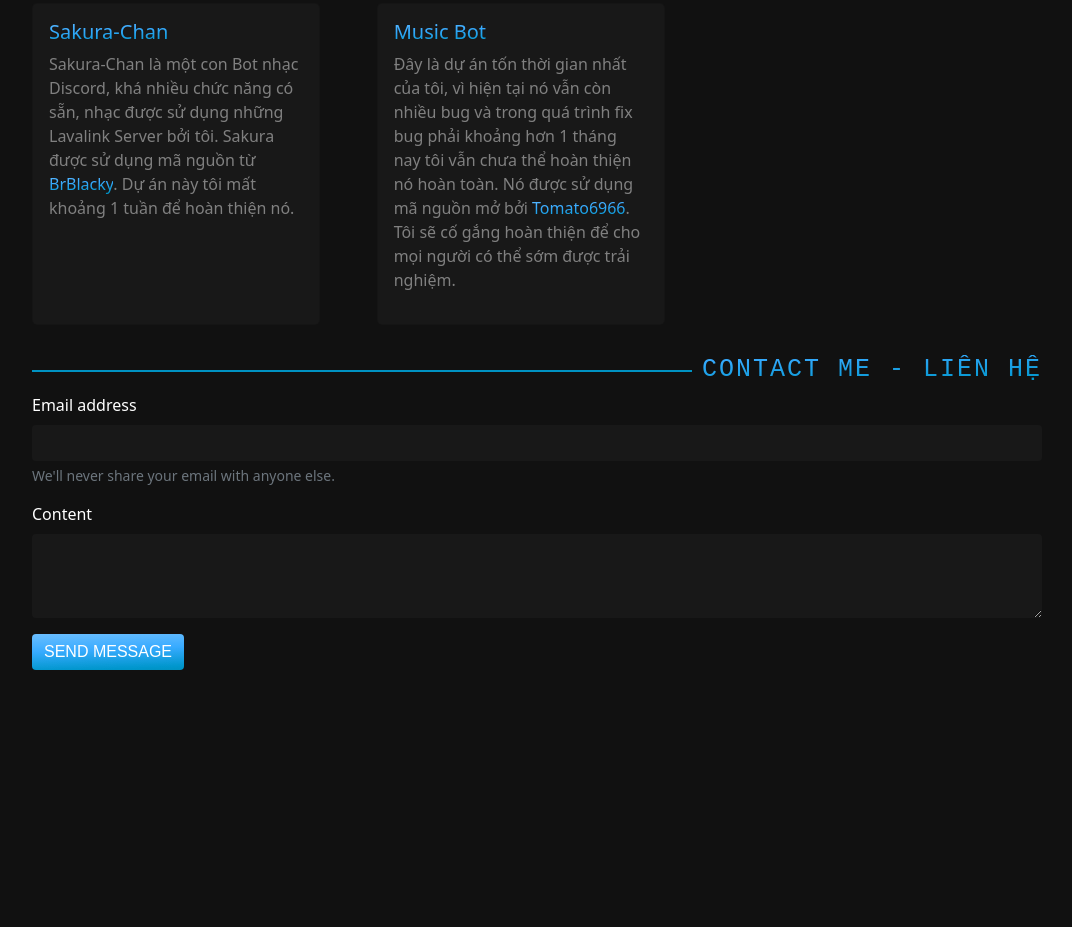
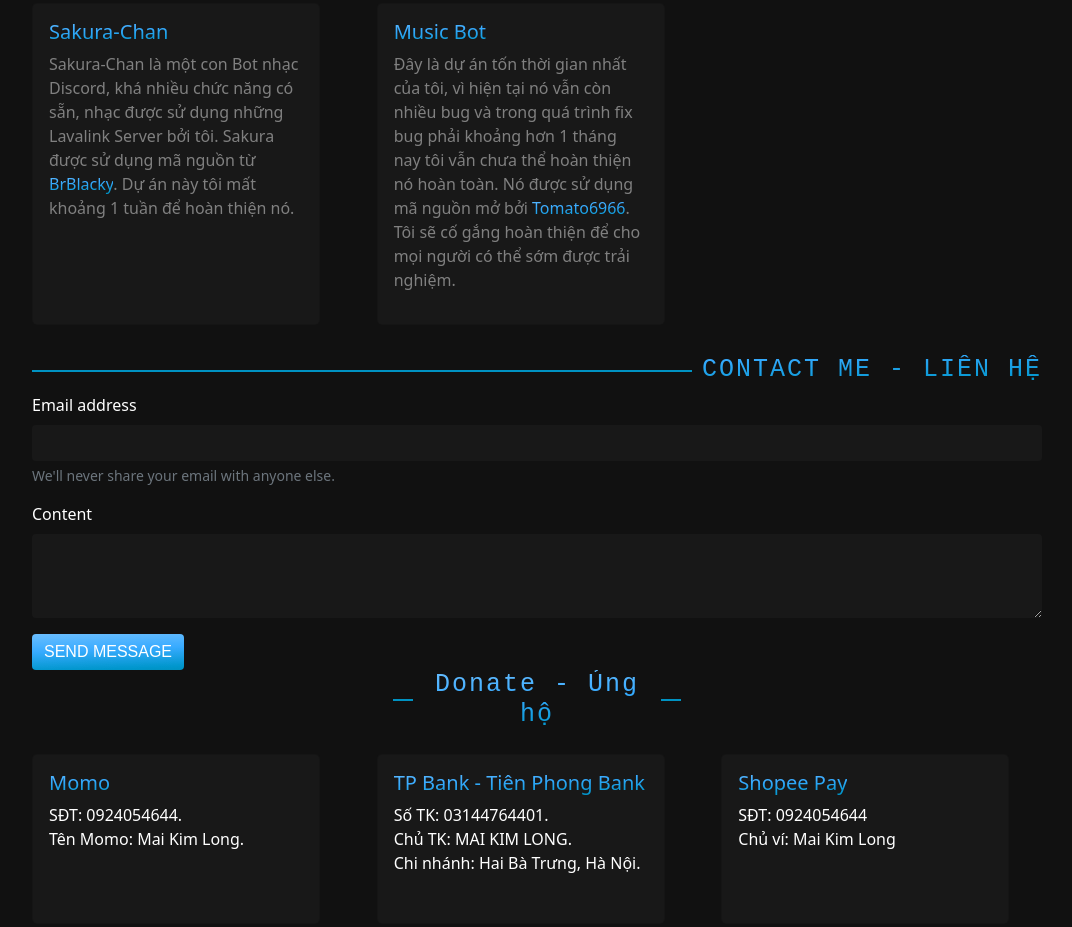
Before and after one commit to maskiilovmai/MaskiilovPortfolio, a plain HTML site: page index.html in a window 1280 px wide. Shown: the part 742-1669 px from the top of the page, without its empty margins (103-1175 px from the left). Before the commit the page ends 1436 px from the top, so only its background shows below. Drawn offline with nearby package versions, Linux system fonts and the light colour scheme; a web font is replaced by a local one.

Commit message:
Update donate

```diff
--- a/index.html
+++ b/index.html
@@ -170,6 +170,53 @@
                 <button type="submit" class="btn btn-primary" style="color: white">SEND MESSAGE</button>
             </form>
         </div>
+
+        <h1 class="gradiant-effect" id="second-heading">Donate - Ủng hộ</h1>
+        <br>
+        <!-- SKILLS OR TECH HE KNOWS -->
+        <div class="container-xxl" style="max-width: 1034px;" id="projects">
+            <div class="row row-cols-1 row-cols-md-3 g-4">
+                <div class="col">
+                    <div class="card mb-3 h-100" style="max-width: 18rem;">
+                        <div class="card-body">
+                            <h5 class="card-title">
+                                <a class="hue-bold">Momo</a>
+                            </h5>
+                            <p>SĐT: 0924054644.
+                                <br>Tên Momo: Mai Kim Long.
+                            </p>
+                        </div>
+                    </div>
+                </div>
+
+                <div class="col">
+                    <div class="card mb-3 h-100" style="max-width: 18rem;">
+                        <div class="card-body">
+                            <h5 class="card-title">
+                                <a class="hue-bold">TP Bank - Tiên Phong Bank</a>
+                            </h5>
+                            <p>Số TK: 03144764401.
+                                <br>Chủ TK: MAI KIM LONG.
+                                <br>Chi nhánh: Hai Bà Trưng, Hà Nội.
+                            </p>
+                        </div>
+                    </div>
+                </div>
+
+                <div class="col">
+                    <div class="card mb-3 h-100" style="max-width: 18rem;">
+                        <div class="card-body">
+                            <h5 class="card-title">
+                                <a class="hue-bold">Shopee Pay</a>
+                            </h5>
+                            <p>SĐT: 0924054644
+                                <br>Chủ ví: Mai Kim Long
+                            </p>
+                        </div>
+                    </div>
+                </div>
+            </div>
+        </div>
     </div>
     <br>
     <script src="https://unpkg.com/@popperjs/core@2/dist/umd/popper.min.js"></script>
```
